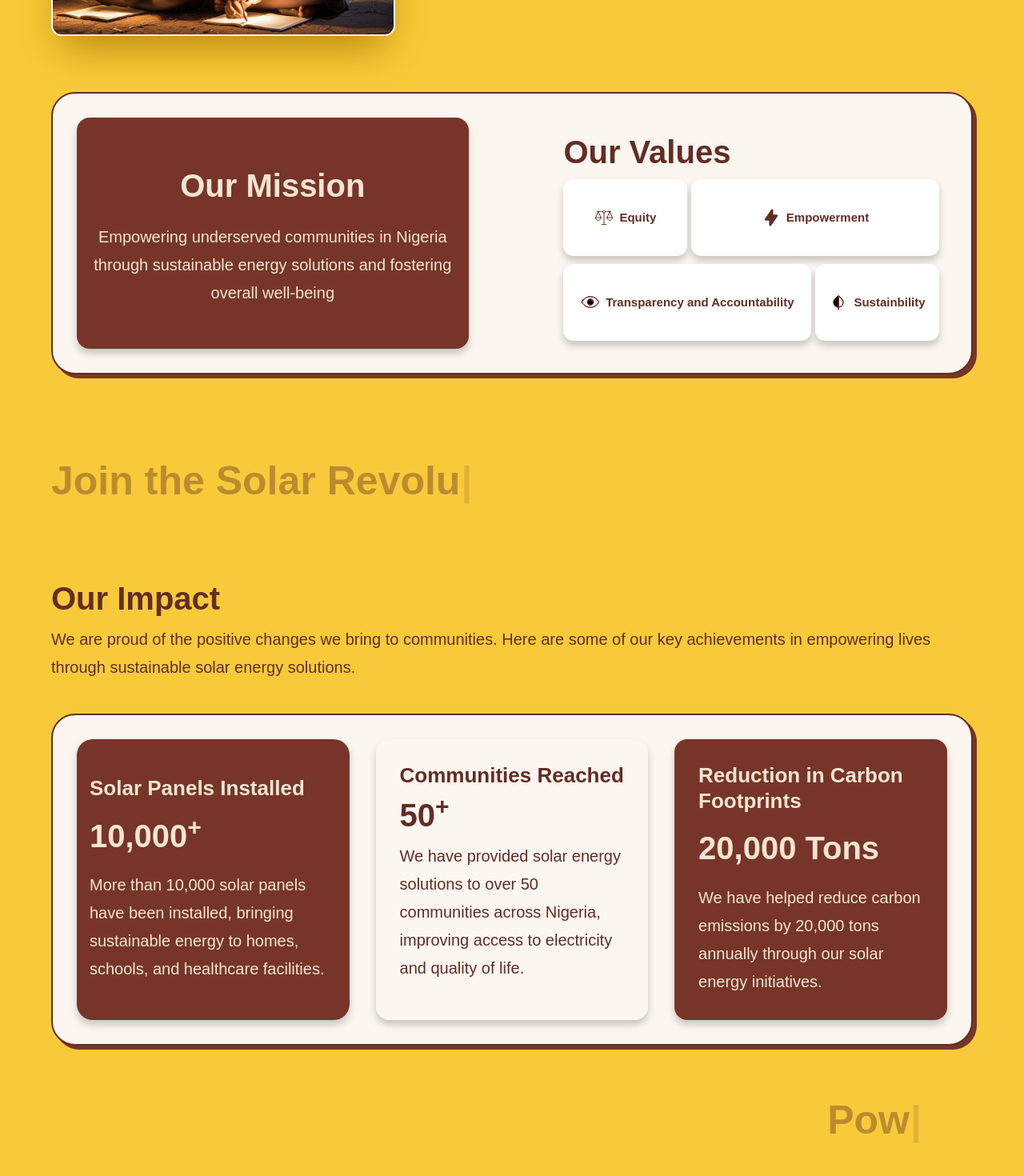
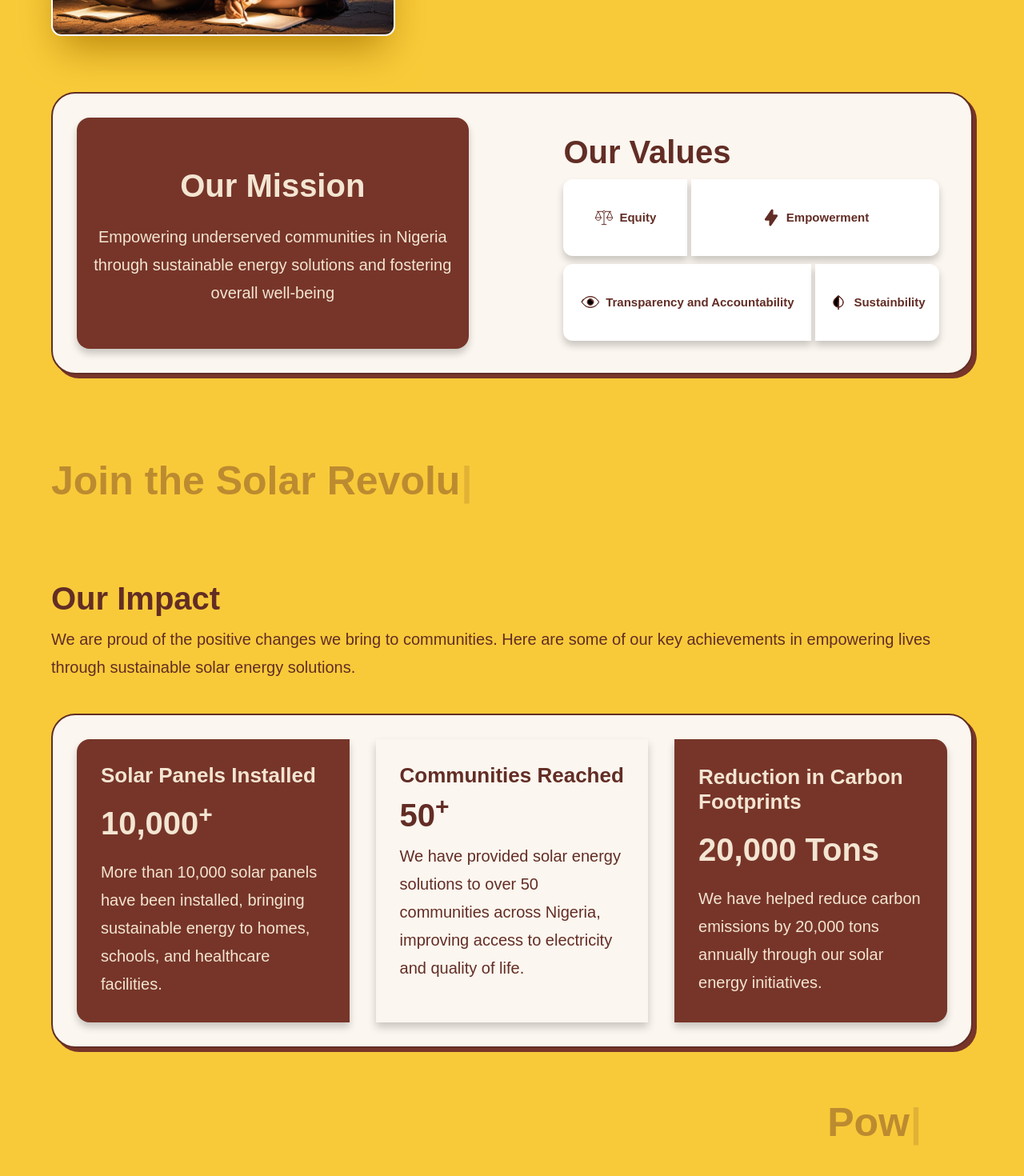
Before and after one commit to Jose-henry/LuminousLife, a Next.js app: page / in a window 1280 px wide. Shown: the part 1619-3089 px from the top of the page at 80% size. Built offline with nearby package versions, Linux system fonts and the light colour scheme; a web font is replaced by a local one.

Commit message:
messages

```diff
--- a/src/components/home_components/Impact/impact.module.css
+++ b/src/components/home_components/Impact/impact.module.css
@@ -28,19 +28,20 @@
 }
 
 .impact_div1 {
-    padding: 16px;
+    padding: 30px;
     display: flex;
     flex-direction: column;
     gap: 10px;
     background-color: #773529;
-    border-radius: 20px;
+    border-radius: 16px;
     justify-content: center;
     box-shadow: 0 6px 10px rgba(0, 0, 0, 0.2);
+    border-top-right-radius: 0px;
+    border-bottom-right-radius: 0px;
 }
 
 .impact_div2 {
     padding: 30px;
-    border-radius: 16px;
     justify-content: center;
     box-shadow: 0 6px 10px rgba(0, 0, 0, 0.2);
 }
@@ -54,6 +55,8 @@
     border-radius: 16px;
     justify-content: center;
     box-shadow: 0 6px 10px rgba(0, 0, 0, 0.2);
+    border-top-left-radius: 0px;
+    border-bottom-left-radius: 0px;
 }
 
 .our_impact {
@@ -261,6 +264,18 @@
     .impact_div1, .impact_div2, .impact_div3 {
         padding: 10px;
     }
+
+    .impact_div1 {
+        border-radius: 16px;
+        border-bottom-left-radius: 0px;
+        border-bottom-right-radius: 0px;
+    }
+
+    .impact_div3 {
+        border-radius: 16px;
+        border-top-left-radius: 0px;
+        border-top-right-radius: 0px;
+    }
 }
 
 @media screen and (max-width: 380px) {
--- a/src/components/home_components/Mission/mission.module.css
+++ b/src/components/home_components/Mission/mission.module.css
@@ -56,7 +56,7 @@
 
 .value1_div, .value2_div, .value3_div, .value4_div {
     background-color: #FFFFFF;
-    border-radius: 13px;
+    border-radius: 12px;
     display: flex;
     align-items: center;
     justify-content: center;
@@ -64,7 +64,25 @@
     box-shadow: 0 6px 10px rgba(0, 0, 0, 0.2);
 }
 
+.value1_div {
+    border-top-right-radius: 0px;
+    border-bottom-right-radius: 0px;
+}
 
+.value3_div {
+    border-top-right-radius: 0px;
+    border-bottom-right-radius: 0px;
+}
+
+.value2_div {
+    border-top-left-radius: 0px;
+    border-bottom-left-radius: 0px;
+}
+
+.value4_div {
+    border-top-left-radius: 0px;
+    border-bottom-left-radius: 0px;
+}
 
 .mission_text {
     font-size: 40px;
```
